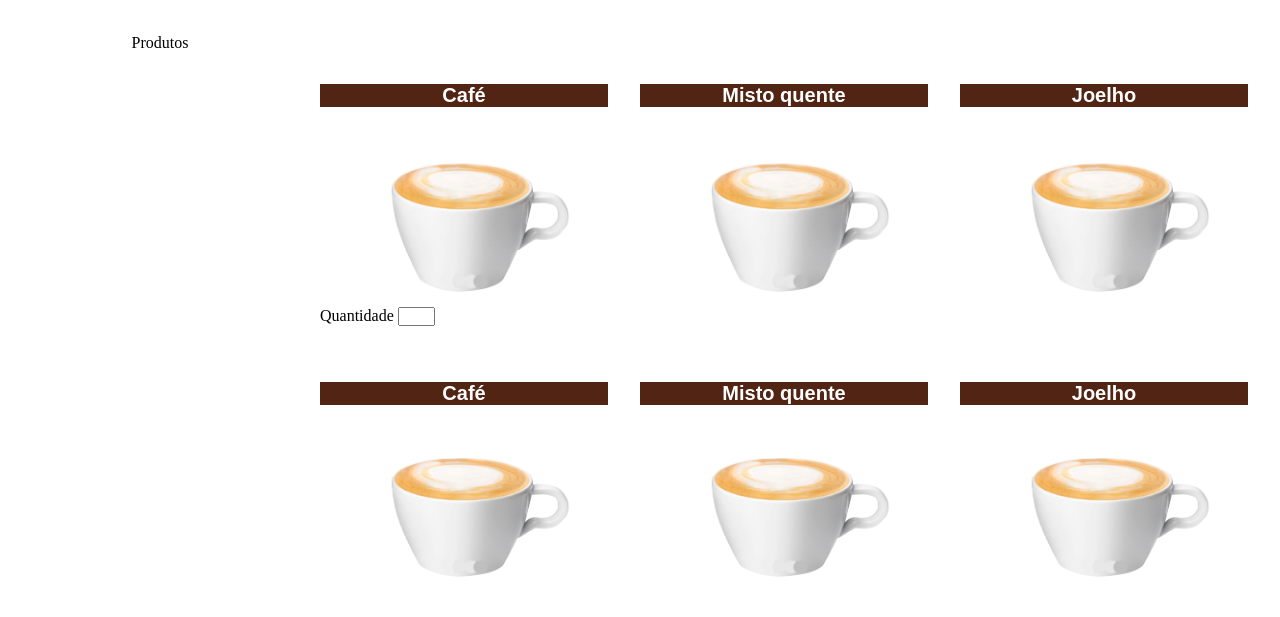
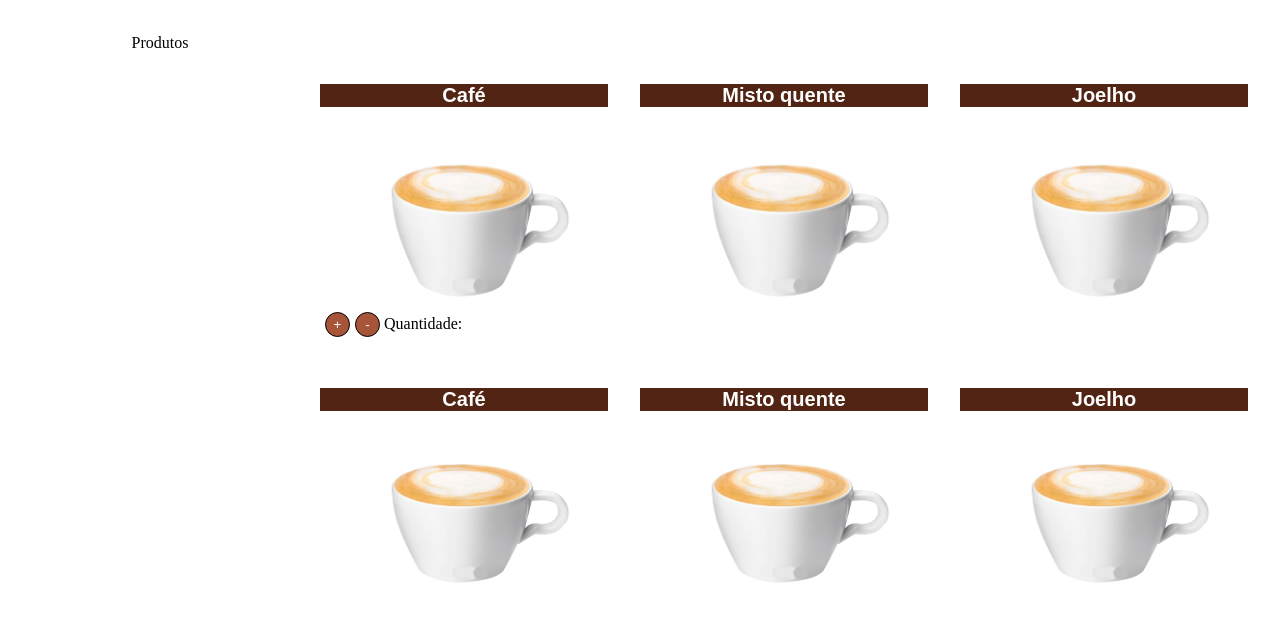
Before and after one commit to G4brielSilva/Focus-Trainee, a plain HTML site: page Site/index.html in a window 1280 px wide. Shown: the part 214-831 px from the top of the page. Drawn offline with Linux system fonts and the light colour scheme.

Commit message:
Botões estilizados

```diff
--- a/Site/index.html
+++ b/Site/index.html
@@ -5,6 +5,7 @@
     <meta http-equiv="X-UA-Compatible" content="IE=edge">
     <meta name="viewport" content="width=device-width, initial-scale=1.0">
     <link rel="stylesheet" href="style.css">
+    <script src="main.js"></script>
     <title>Document</title>
     <nav>
         <img id="logo" src="new-logo.png">
@@ -50,8 +51,11 @@
                         Café
                     </div>
                     <img class="imagem" src="./img.png/cappucino.png">
-                    Quantidade
-                    <input type="text" size="2" >
+                    <div class="interface">
+                        <button class="butoes-add" onclick=conta(1)>+</button>
+                        <button class="butoes-add" onclick=conta(-1)>-</button>
+                        <p class="quantidade">&nbspQuantidade:&nbsp<a id="0"></a></p>
+                    </div>
 
                 </div>
 
--- /dev/null
+++ b/Site/main.js
@@ -0,0 +1,8 @@
+var quantidade = 0;
+
+function conta(n)
+{
+    if(quantidade + n >= 0)
+        quantidade += n
+    document.getElementById("0").innerHTML = quantidade;
+}
--- a/Site/style.css
+++ b/Site/style.css
@@ -94,3 +94,20 @@ body {
     height: 75%;
     width: 60%;
 }
+
+.butoes-add
+{
+    color: white;
+    background-color: #a75538;
+    height: 25px;
+    width: 25px;
+    margin-left: 5px;
+    float: left;
+    border-radius: 20px;
+    border: 1px solid black ;
+}
+
+.quantidade
+{
+    padding-top: 3px;
+}
```
